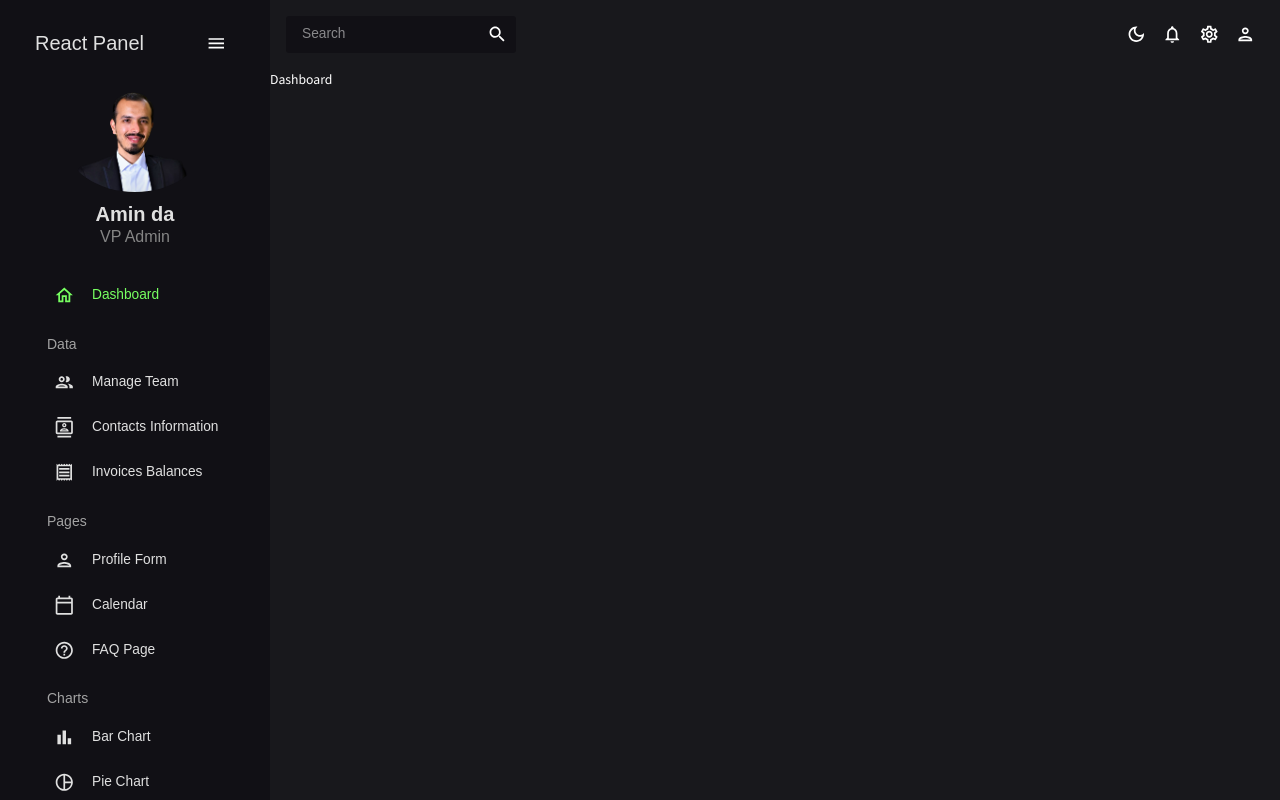
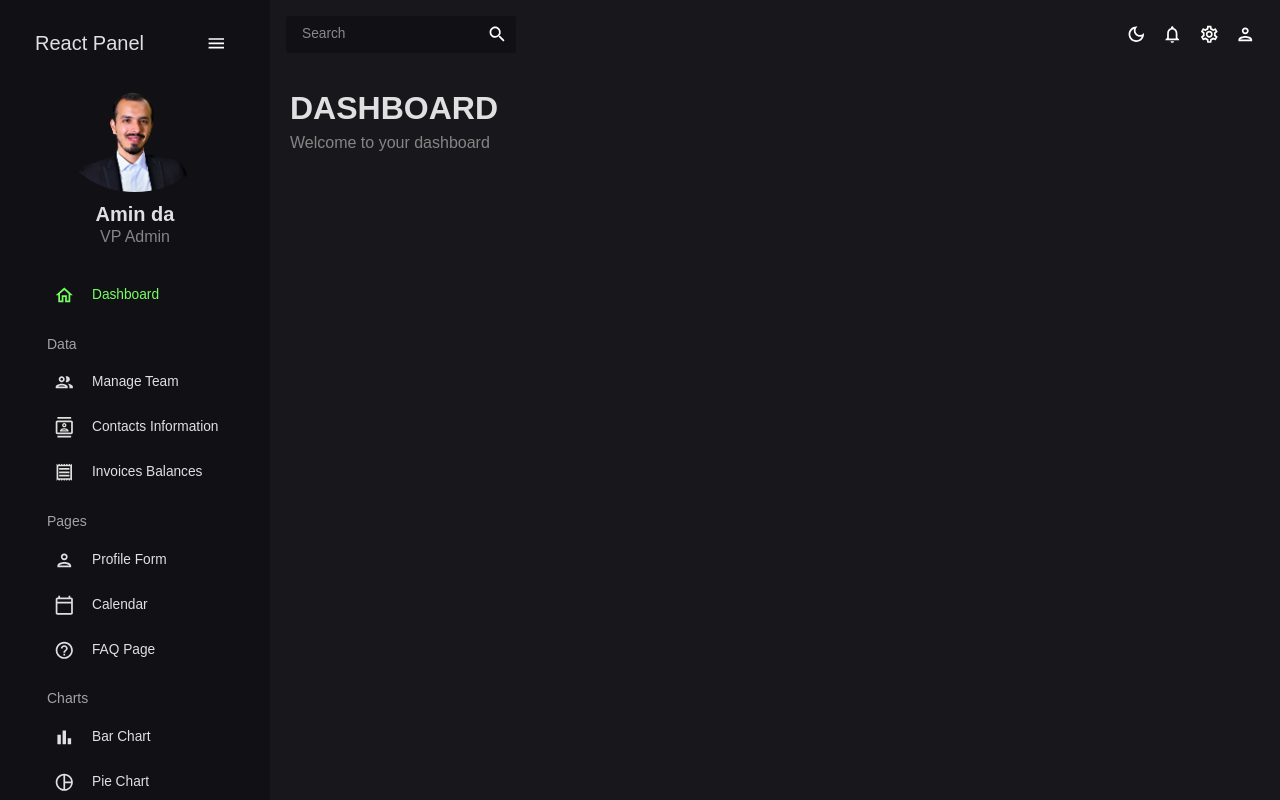
Before and after one commit to amin-da/react-admin-panel, a React (Vite) app: page / in a window 1280 px wide. Built offline with nearby package versions, Linux system fonts and the light colour scheme; the HTML template or start-up script is replaced by a standard one.

Commit message:
add header in dashboard page

```diff
--- a/src/components/Header.jsx
+++ b/src/components/Header.jsx
@@ -14,7 +14,7 @@
       >
         {title}
       </Typography>
-      <Typography variant="h5" color={colors.greenAccent[400]}>
+      <Typography variant="h5" color={colors.grey[400]}>
         {subtitle}
       </Typography>
     </Box>
--- a/src/pages/Dashboard.jsx
+++ b/src/pages/Dashboard.jsx
@@ -1,5 +1,15 @@
+import { Box } from "@mui/material";
+import Header from "../components/Header";
+
 const Dashboard = () => {
-  return <div>Dashboard</div>;
+  return (
+    <Box m="20px">
+      {/* HEADER */}
+      <Box display="flex" justifyContent="space-between" alignItems="center">
+        <Header title="DASHBOARD" subtitle="Welcome to your dashboard" />
+      </Box>
+    </Box>
+  );
 };
 
 export default Dashboard;
```
